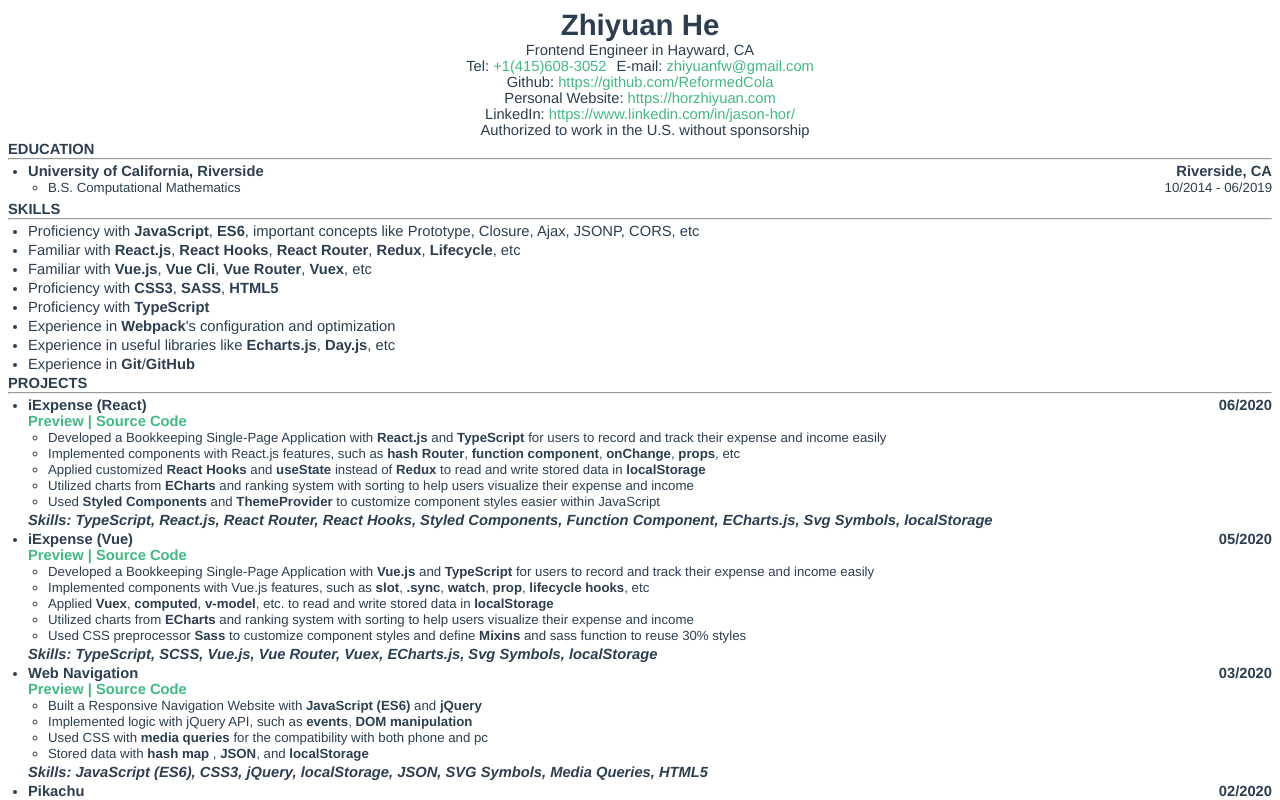
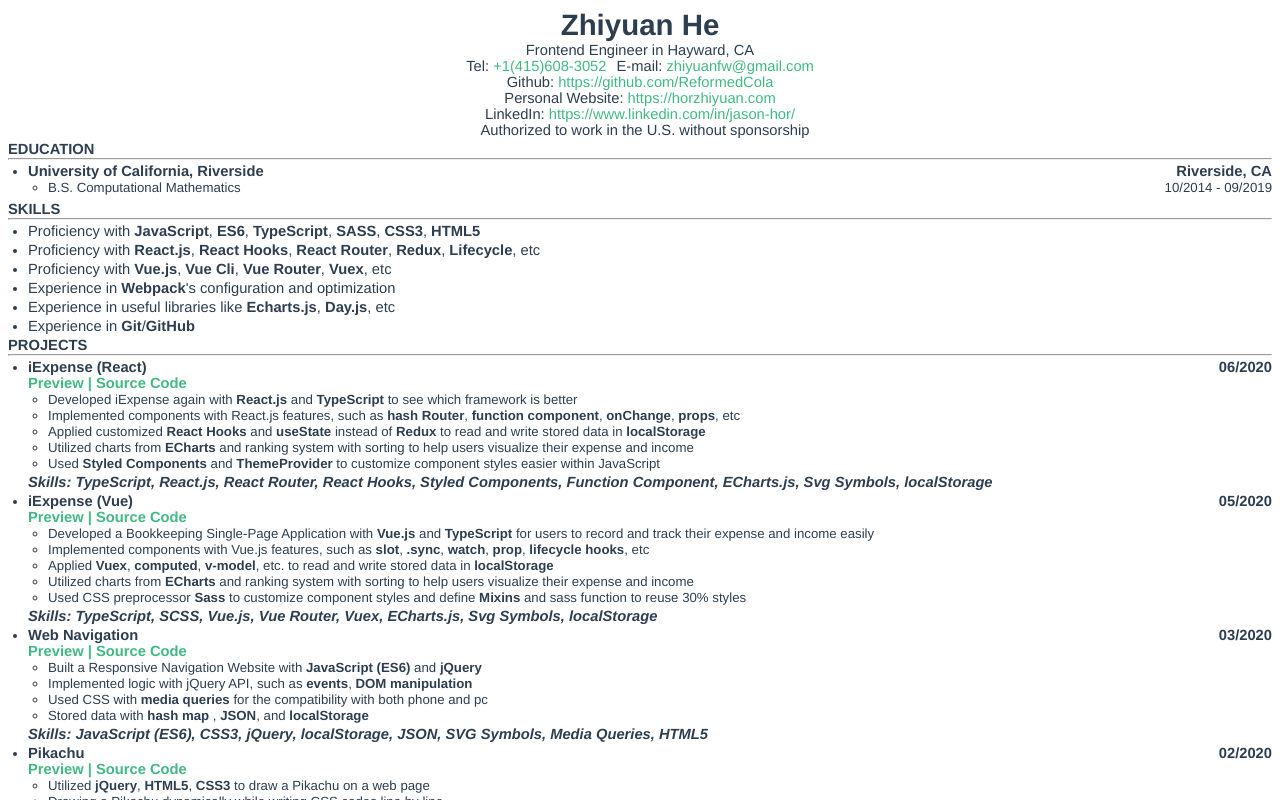
Before and after one commit to ReformedCola/resume-builder, a Vue app: page / in a window 1280 px wide. Shown: the top 800 px of the page. Built offline with nearby package versions, Linux system fonts and the light colour scheme.

Commit message:
Slightly modify

```diff
--- a/src/assets/info.js
+++ b/src/assets/info.js
@@ -14,26 +14,20 @@ export default {
       children: [
         {
           left: 'B.S. Computational Mathematics',
-          right: '10/2014 - 06/2019'
+          right: '10/2014 - 09/2019'
         },
       ]
     },
   ],
   skills: [
     {
-      left: 'Proficiency with *JavaScript*, *ES6*, important concepts like Prototype, Closure, Ajax, JSONP, CORS, etc'
+      left: 'Proficiency with *JavaScript*, *ES6*, *TypeScript*, *SASS*, *CSS3*, *HTML5*'
     },
     {
-      left: 'Familiar with *React.js*, *React Hooks*, *React Router*, *Redux*, *Lifecycle*, etc'
+      left: 'Proficiency with *React.js*, *React Hooks*, *React Router*, *Redux*, *Lifecycle*, etc'
     },
     {
-      left: 'Familiar with *Vue.js*, *Vue Cli*, *Vue Router*, *Vuex*, etc'
-    },
-    {
-      left: 'Proficiency with *CSS3*, *SASS*, *HTML5*'
-    },
-    {
-      left: 'Proficiency with *TypeScript*'
+      left: 'Proficiency with *Vue.js*, *Vue Cli*, *Vue Router*, *Vuex*, etc'
     },
     {
       left: "Experience in *Webpack*'s configuration and optimization"
@@ -52,7 +46,7 @@ export default {
       sourceLink: 'https://github.com/ReformedCola/iExpense-react',
       right: '06/2020',
       children: [
-        {left: 'Developed a Bookkeeping Single-Page Application with *React.js* and *TypeScript* for users to record and track their expense and income easily'},
+        {left: 'Developed iExpense again with *React.js* and *TypeScript* to see which framework is better'},
         {left: 'Implemented components with React.js features, such as *hash Router*, *function component*, *onChange*, *props*, etc'},
         {left: 'Applied customized *React Hooks* and *useState* instead of *Redux* to read and write stored data in *localStorage*'},
         {left: 'Utilized charts from *ECharts* and ranking system with sorting to help users visualize their expense and income'},
```
